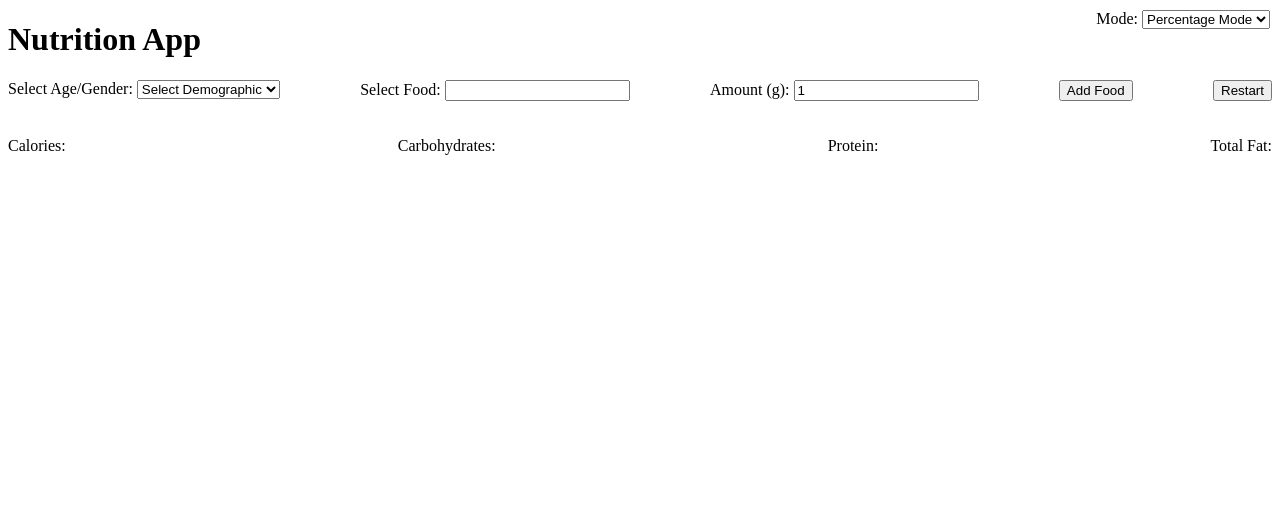
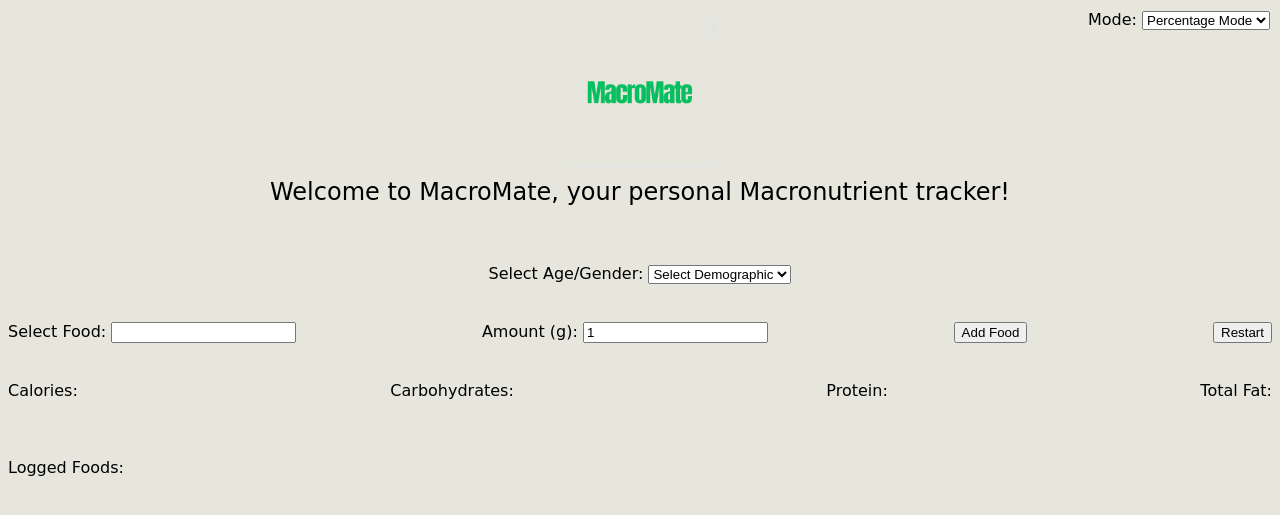
Before and after one commit to nholmes26/d3NutrApp, a Flask app: page / in a window 1280 px wide. Shown: the top 515 px of the page. Run offline with Flask 3, Linux system fonts and the light colour scheme.

Commit message:
frontend changes
added logo + color + list feature, reformatted design

```diff
--- a/templates/index.html
+++ b/templates/index.html
@@ -6,7 +6,7 @@
     <meta name="viewport" content="width=device-width, initial-scale=1.0">
     <script src="https://code.jquery.com/jquery-3.6.4.min.js"></script>
     <script src="https://d3js.org/d3.v6.js"></script>
-    <title>Flask Nutrition App</title>
+    <title>MacroMate</title>
     <style>
         .visualization-container {
             display: flex;
@@ -15,19 +15,76 @@
         #inputDiv {
             display: flex;
             justify-content: space-between;
+            text-align: center;
+        }
+        #inputDivTwo {
+            display: flex;
+            justify-content: center; /* Center horizontally */
+            align-items: center; /* Center vertically */
+            text-align: center;
         }
         #modeDiv {
             position: fixed;
             top: 10px; /* Adjust the top position as needed */
             right: 10px; /* Adjust the right position as needed */
         }
+
+        /* Set background color for the entire page */
+        body {
+            background-color: #e7e6dd ; /* Light background color */
+            font-family: 'Comic Sans MS', cursive; /* Set the default font to Comic Sans MS */
+        }
     </style>
+    <style>
+        /* Center the header */
+        img {
+            display: block;
+            margin: 0 auto; /* Center the image */
+            padding: 10px; /* Add some padding to the image */
+            width: 150px; /* Set the width of the image */
+            height: auto; /* Maintain aspect ratio */
+            /*border: 1px solid #FFFFFF; */
+
+        }
+
+         /* Style for the welcome text */
+        #welcomeText {
+            text-align: center;
+            font-family: 'Comic Sans MS', cursive; /* Set the font to Impact */
+            color: #000000; /* Set the color to #30974B */
+            font-size: 24px;
+            margin-bottom: 20px; /* Add space between the welcome text and input content */
+
+        }
+
+        #logText {
+            text-align: left;
+            margin-top: 20px;
+
+
+        }
+
+        #inputAge {
+            display: flex;
+            margin: 0 auto; /* Center the input */
+
+
+        }
+
+      </style>
 </head>
 <body>
-    <h1>Nutrition App</h1>
+    <img src="/static/macroMate.jpg" alt="Macro Mate">
 
-    <div id="inputDiv">
+    <div id="welcomeText">
+        Welcome to MacroMate, your personal Macronutrient tracker!
+        <br>
+    </div>
 
+    <br><br>
+
+
+    <div id="inputDivTwo">
         <div class="input">
             <label for="age_gender">Select Age/Gender:</label>
             <select id="age_gender" name="age_gender" onchange="updateRecs()">
@@ -37,6 +94,10 @@
                 {% endfor %}
             </select>
         </div>
+    </div>
+
+        <br><br>
+    <div id="inputDiv">
 
         <div class="input">
             <label for="food">Select Food:</label>
@@ -79,6 +140,14 @@
         <div id="fat_vis">Total Fat:</div>
     </div>
 
+    <br><br>
+
+    <div id="logText">
+        Logged Foods:
+        <ul id="selectedFoods"></ul>
+    </div>
+</div>
+
     <script>
         // Set up global variables
         var intakes_data = {{ intakes_data|safe }};
@@ -86,11 +155,14 @@
         var intake_recs = []
         var nutr_totals = []
         var remaining = []
+        var selectedFoods = []
 
         function clearPage() {
             intake_recs = []
             nutr_totals = []
             remaining = []
+            selectedFoods = []
+            displaySelectedFoods()
             d3.selectAll('svg').remove();
             $('#age_gender').val('Select Demographic');
             $('#food').val('');
@@ -113,6 +185,8 @@
         function updateFood() {
             d3.selectAll('svg').remove();
             var selected_food = $('#food').val();
+            var selected_amount = $('#servings').val();
+            selectedFoods.push({ food: selected_food, amount: selected_amount });
             var nutrientColumn = nutrition_data[selected_food];
             if (nutr_totals.length === 0) {
                 nutr_totals = Object.entries(nutrientColumn);
@@ -132,6 +206,20 @@
                 console.log(data.status);
             });
             updateRemaining();
+            // Display selected foods
+            displaySelectedFoods();
+        }
+
+
+
+        function displaySelectedFoods() {
+            // Clear the previous list
+            $('#selectedFoods').empty();
+
+            // Iterate through the selected foods array and add them to the list
+            selectedFoods.forEach(function(item) {
+                $('#selectedFoods').append('<li>' + item.food + ' - Amount: ' + item.amount + 'g</li>');
+            });
         }
 
         function updateServings() {
```
Also changed, not shown: static/macroMate.jpg (added), 2 other files.
